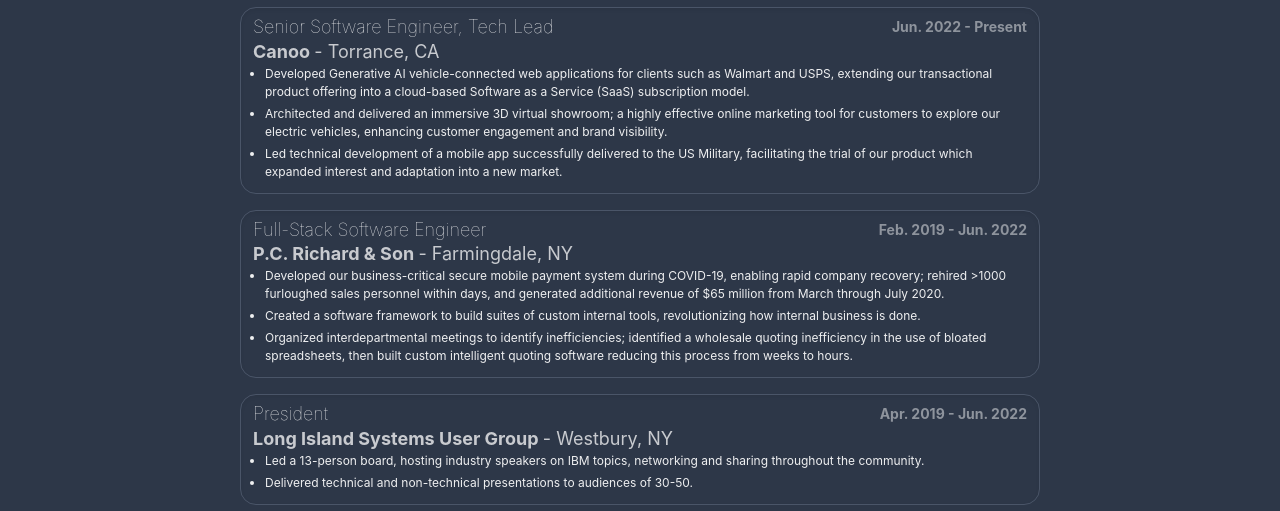
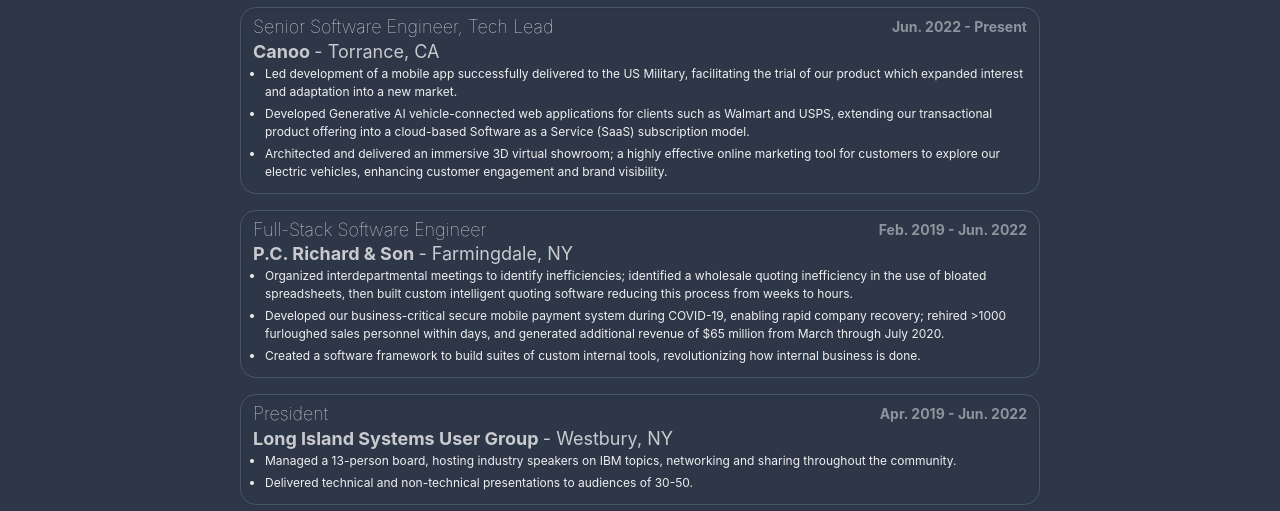
Before and after one commit to jrobinson041/personal-site-resume, a Next.js app: page /print/resume-business in a window 1280 px wide. Shown: the part 201-712 px from the top of the page. Built offline with nearby package versions, Linux system fonts and the light colour scheme.

Commit message:
feat: reorder bullet points

```diff
--- a/src/content/experience-business.ts
+++ b/src/content/experience-business.ts
@@ -19,10 +19,10 @@ export const businessExperience: TExperienceItem[] = [
     start: "Jun. 2022",
     end: "Present",
     notes: [
+      "Led development of a mobile app successfully delivered to the US Military, facilitating the trial of our product which expanded interest and adaptation into a new market.",
       "Developed Generative AI vehicle-connected web applications for clients such as Walmart and USPS, extending our transactional product offering into a cloud-based Software as a Service (SaaS) subscription model.",
       "Architected and delivered an immersive 3D virtual showroom; a highly effective online marketing tool for customers to explore our electric vehicles, enhancing customer engagement and brand visibility.",
       // "Led development of an Augmented Reality experience and demonstrated at Google Next 2023. Virtual Reality goggles allowed users to explore a real Canoo vehicle, resulting in increased brand visibility and customer interaction.",
-      "Led technical development of a mobile app successfully delivered to the US Military, facilitating the trial of our product which expanded interest and adaptation into a new market.",
     ],
   },
   {
@@ -33,10 +33,10 @@ export const businessExperience: TExperienceItem[] = [
     end: "Jun. 2022",
     notes: [
       // "Learned React and backend language RPG, then developed company's first full-stack React application within one month.",
+      "Organized interdepartmental meetings to identify inefficiencies; identified a wholesale quoting inefficiency in the use of bloated spreadsheets, then built custom intelligent quoting software reducing this process from weeks to hours.",
       "Developed our business-critical secure mobile payment system during COVID-19, enabling rapid company recovery; rehired >1000 furloughed sales personnel within days, and generated additional revenue of $65 million from March through July 2020.",
       "Created a software framework to build suites of custom internal tools, revolutionizing how internal business is done.",
       // "Acted as a business analyst investigating inefficiencies, organized interdepartmental meetings to identify pain points, then built out internal software tools to streamline operations.",
-      "Organized interdepartmental meetings to identify inefficiencies; identified a wholesale quoting inefficiency in the use of bloated spreadsheets, then built custom intelligent quoting software reducing this process from weeks to hours.",
     ],
   },
   {
@@ -46,7 +46,7 @@ export const businessExperience: TExperienceItem[] = [
     start: "Apr. 2019",
     end: "Jun. 2022",
     notes: [
-      "Led a 13-person board, hosting industry speakers on IBM topics, networking and sharing throughout the community.",
+      "Managed a 13-person board, hosting industry speakers on IBM topics, networking and sharing throughout the community.",
       "Delivered technical and non-technical presentations to audiences of 30-50.",
     ],
   },
```
